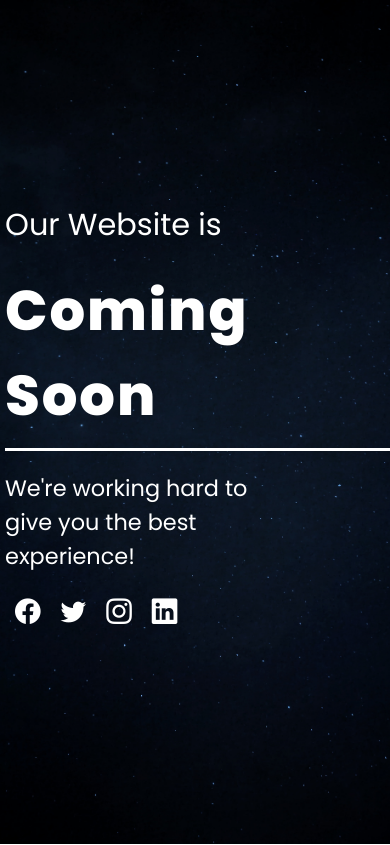
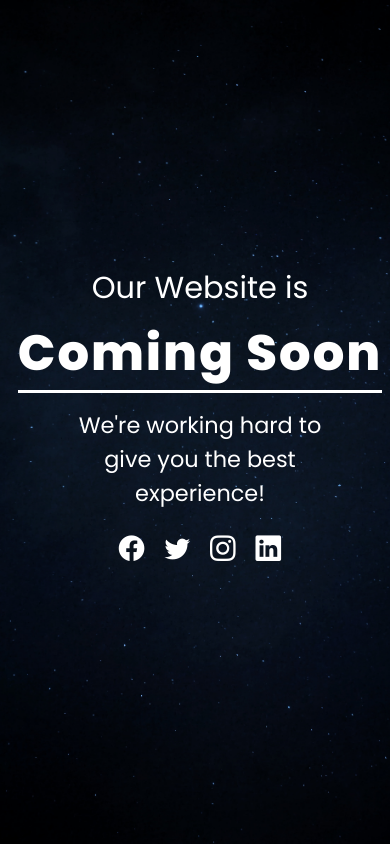
Before and after one commit to Dcode36/pushthealth-comming-soon, a plain HTML site: page index.html in a window 390 px wide. Shown: the top 845 px of the page. Drawn offline with nearby package versions, Linux system fonts and the light colour scheme.

Commit message:
centered text

```diff
--- a/style.css
+++ b/style.css
@@ -130,5 +130,19 @@ h1{
         margin: 0px 0 0 0 ;
         font-weight: 300;
     }
-
+    .content-of-website{
+        display: flex;
+        justify-content:center ;
+        align-items: center;
+        text-align: center;
+        flex-direction: column;
+    }
+    h1{
+        font-weight: 800;
+        letter-spacing: 2px;
+        font-size: 3.1rem;
+        padding:0;
+        border-bottom: 3px solid white;
+        margin:5px 0;
+    }
 }
```
Also changed, not shown: index.html (+1 -1 lines), 1 other file.
